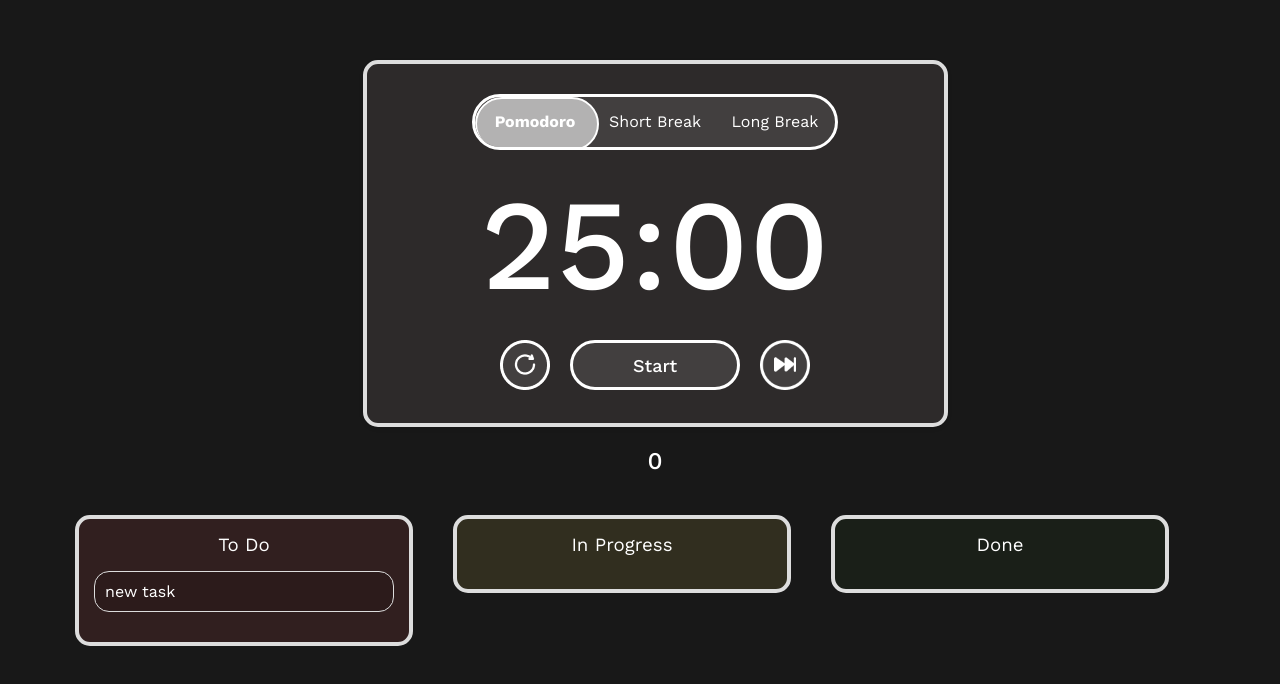
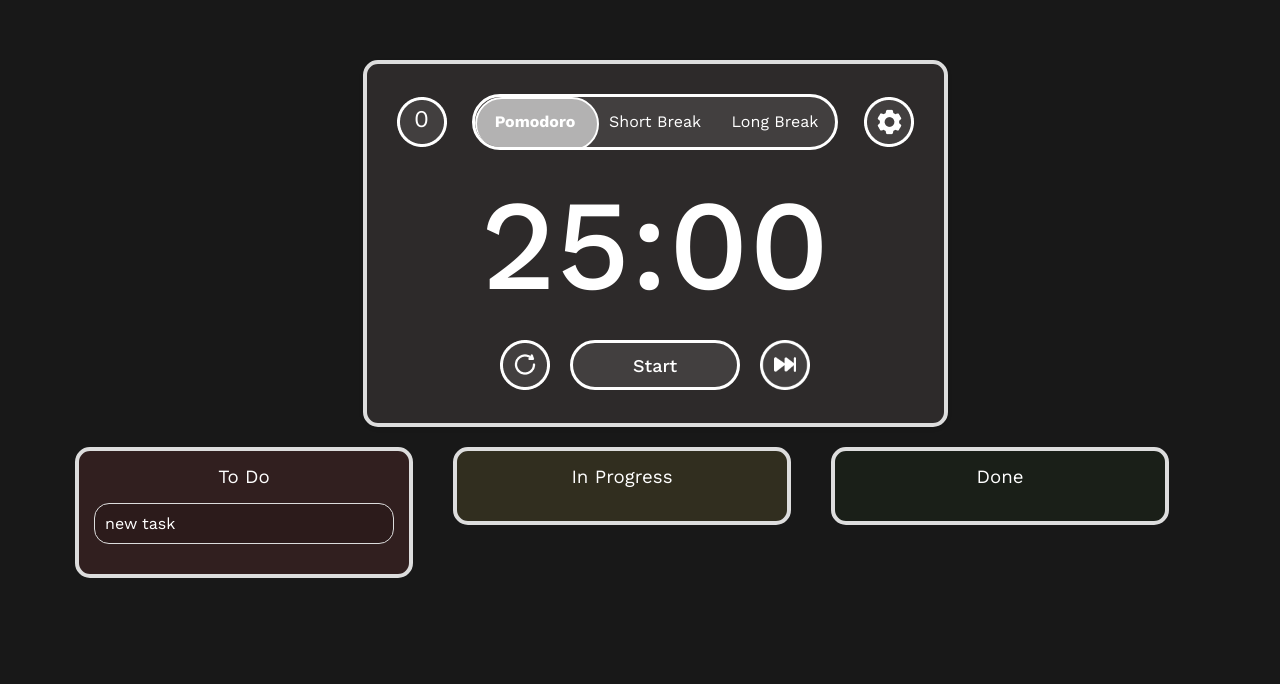
Before and after one commit to Chaitanya1512/FlowMato, a Vue app: page / in a window 1280 px wide. Shown: the top 684 px of the page. Built offline with nearby package versions, Linux system fonts and the light colour scheme.

Commit message:
feat: reset session counter

```diff
--- a/src/assets/styles/PomodoroTimer.css
+++ b/src/assets/styles/PomodoroTimer.css
@@ -12,7 +12,7 @@
 
 .tab-container {
   display: flex;
-  justify-content: center;
+  justify-content: space-between;
 }
 
 .slider-bar {
@@ -103,10 +103,24 @@
   background: inherit;
   border: 0;
   padding: 0;
+  cursor: pointer;
+}
+
+.skip:disabled {
+  cursor: initial;
+  -webkit-filter: grayscale(100%) opacity(50%);
+  filter: grayscale(100%) opacity(50%);
 }
 
 .session {
-  font-weight: 500;
   font-size: 24px;
-  margin: 20px;
+  width: 50px;
+  line-height: 50px;
+  background: url(../img/counter.png) no-repeat center center;
+  cursor: pointer;
 }
+
+.settings {
+  background: url(../img/settings.png) no-repeat center center;
+  width: 50px;
+}
--- a/src/components/PomodoroTimer.vue
+++ b/src/components/PomodoroTimer.vue
@@ -1,6 +1,7 @@
 <template>
   <div class="card">
     <div class="tab-container">
+      <div class="session" @click="clearSession">{{ store.session }}</div>
       <div class="slider-bar">
         <div class="slider-switch" :style="switchSlider"></div>
         <div
@@ -13,6 +14,8 @@
           {{ session.name }}
         </div>
       </div>
+
+      <div class="settings"></div>
     </div>
 
     <div class="tabs-window">
@@ -39,7 +42,6 @@
       </div>
     </div>
   </div>
-  <div class="session">{{ store.session }}</div>
 </template>
 
 <script setup>
@@ -118,4 +120,8 @@
   currentSession.value = sessionName;
   reset(sessionName);
 }
+
+function clearSession() {
+  store.session = 0;
+}
 </script>
```
Also changed, not shown: src/assets/img/counter.png (added), src/assets/img/settings.png (added).
